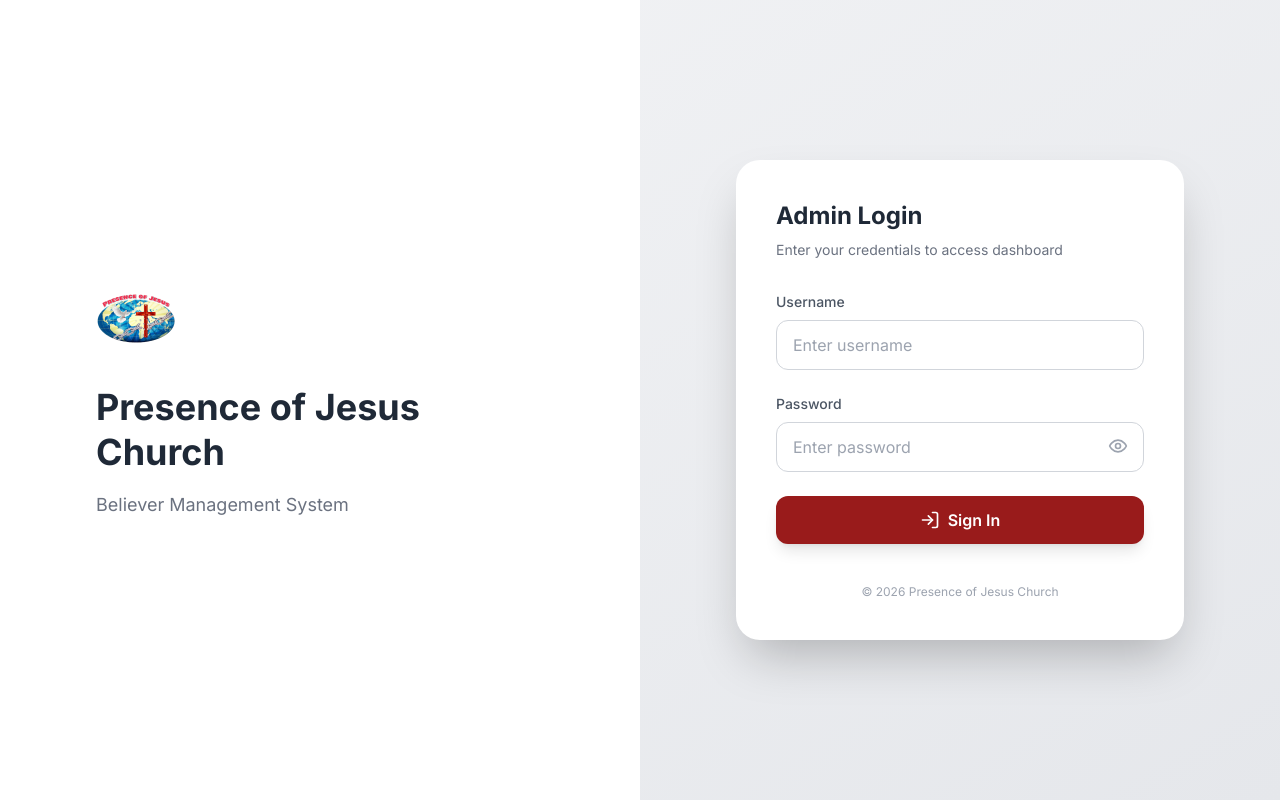
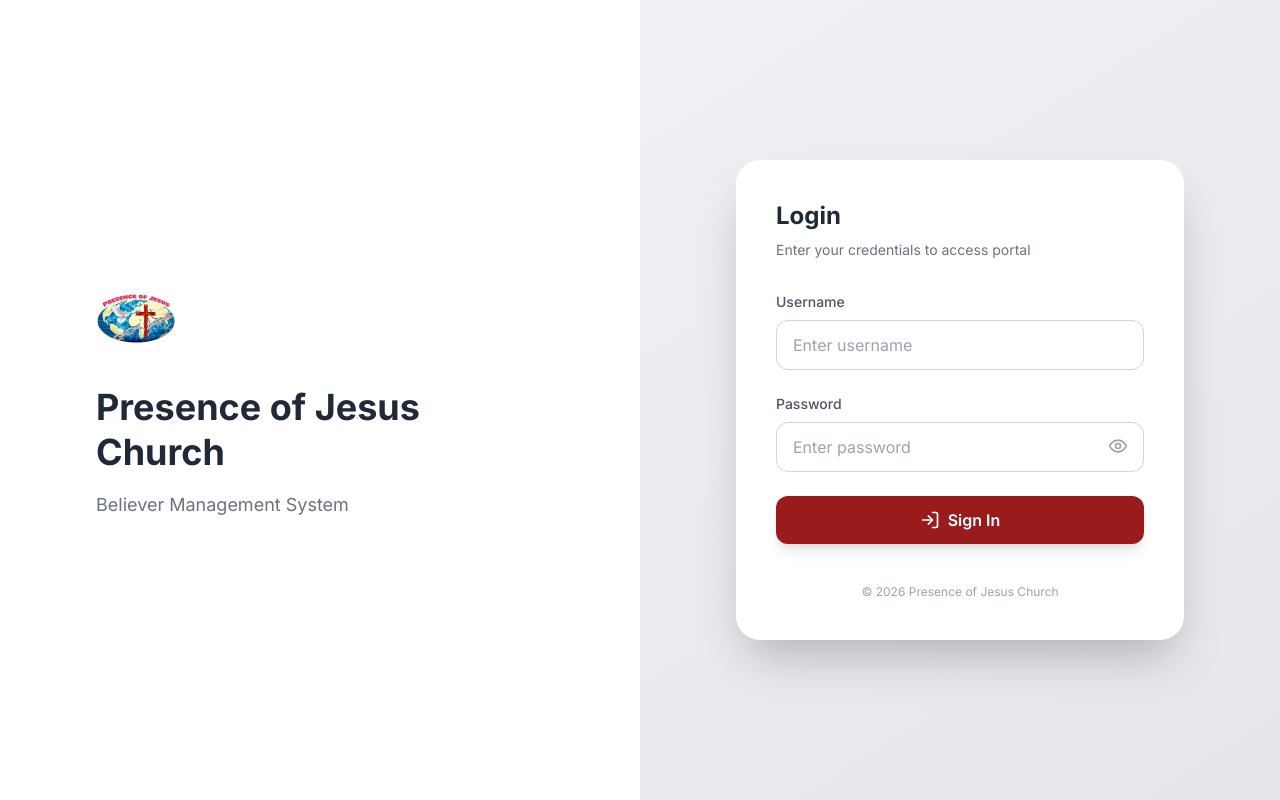
Before and after one commit to POJ-M/CBMS, a React (Vite) app in the folder frontend/: page /login in a window 1280 px wide. Built offline with nearby package versions, Linux system fonts and the light colour scheme; no server answers.

Commit message:
Update Login.jsx

```diff
--- a/frontend/src/pages/Login.jsx
+++ b/frontend/src/pages/Login.jsx
@@ -56,11 +56,11 @@
         <div className="w-full max-w-md bg-white shadow-2xl rounded-3xl p-10">
 
           <h2 className="text-2xl font-bold text-gray-800 mb-2">
-            Admin Login
+            Login
           </h2>
 
           <p className="text-gray-500 text-sm mb-8">
-            Enter your credentials to access dashboard
+            Enter your credentials to access portal
           </p>
 
           <form onSubmit={handleSubmit} className="space-y-6">
```
